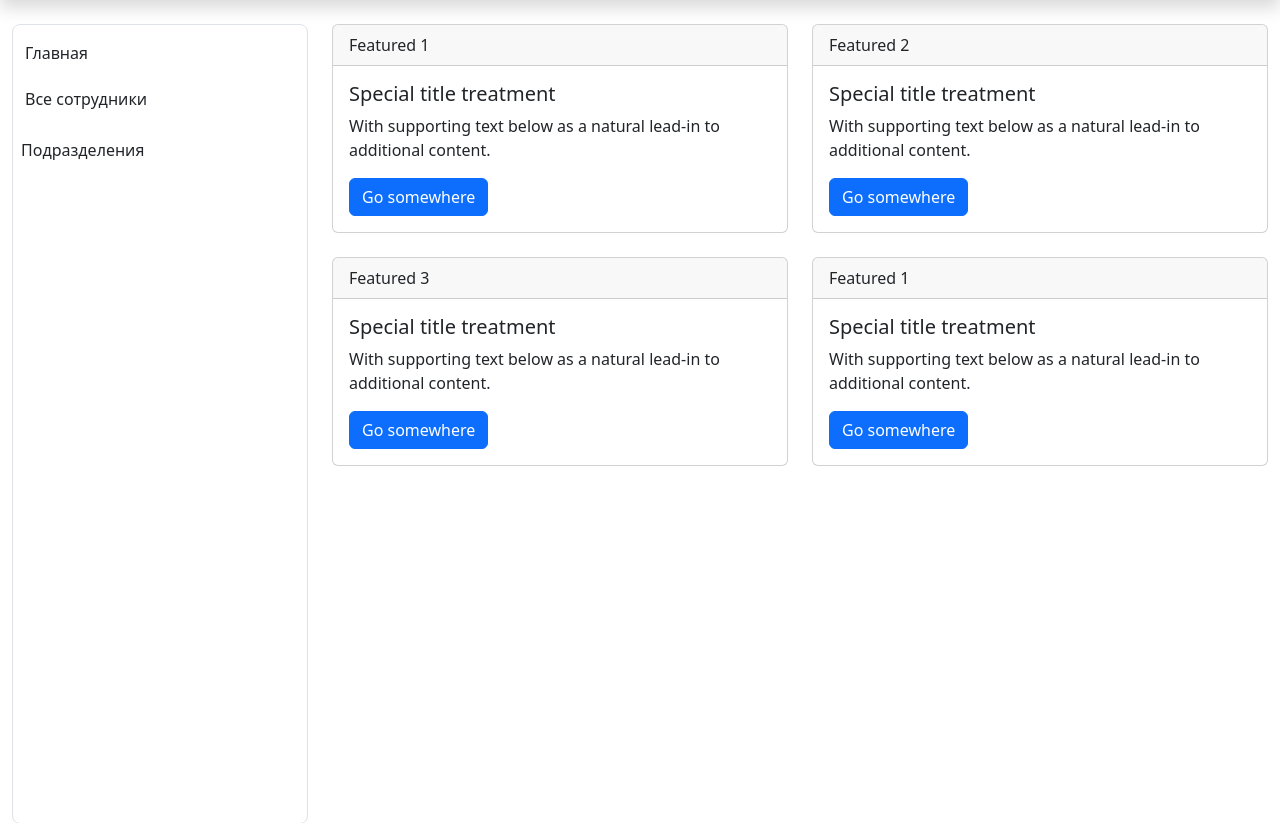
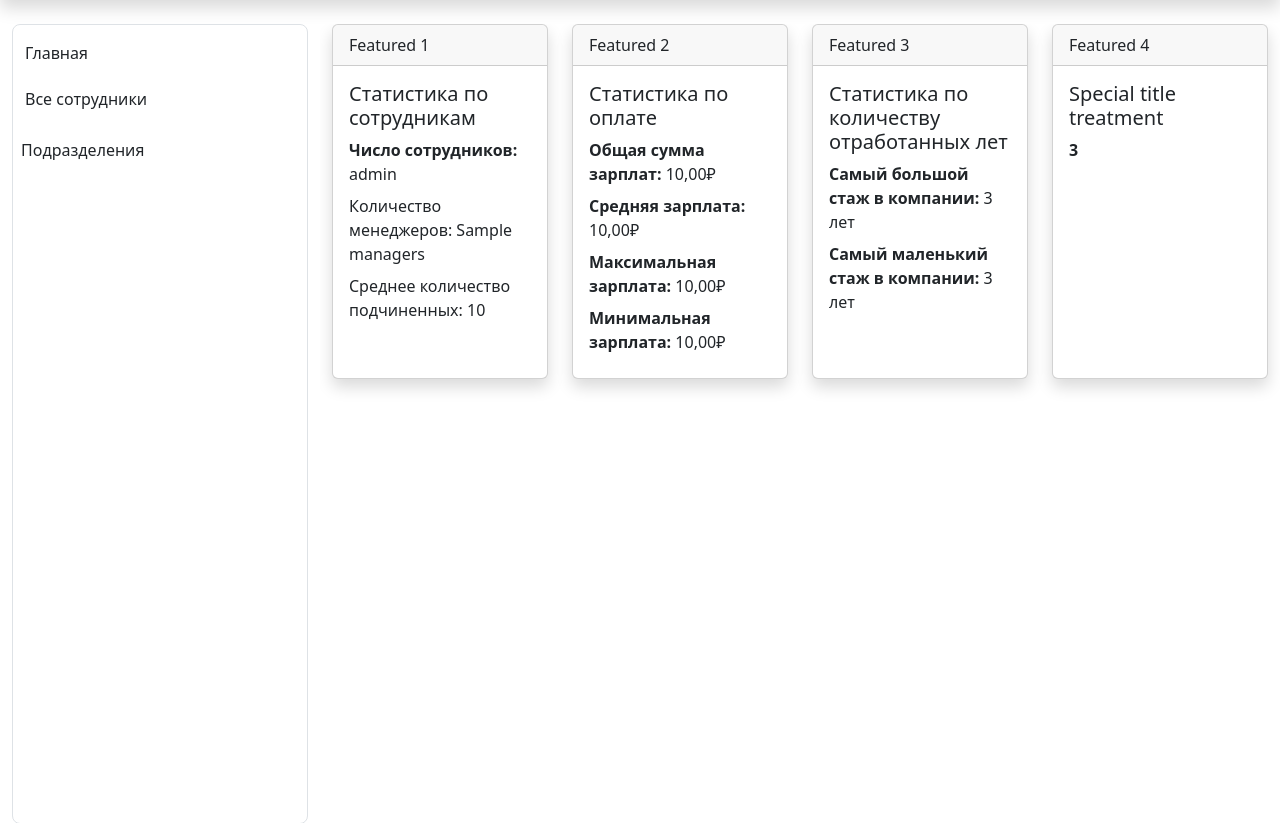
Before and after one commit to Kvezac/silver-robot, a Django app: template templates/company/list_employee.html in a window 1280 px wide. Shown: the part 71-894 px from the top of the page. Run offline with Django 4.2, Linux system fonts and the light colour scheme; tables that the repository leaves empty hold one stand-in row (values such as "Sample post"); the template is opened without the code that fills it: values that come from a table or form of the project are taken from there, most other values are stand-ins (such as "Sample title", 1, 10 or a date in 2020).

Commit message:
modified:   README.md modified:   company/views.py modified:   templates/block/header.html modified:   templates/company/list_employee.html

```diff
--- a/company/views.py
+++ b/company/views.py
@@ -20,7 +20,7 @@ def list_employee(request):
     title = 'Главная страница'
     levels = Employee.objects.all().count()
     managers = Employee.objects.exclude(parent=True).count()
-    avg_subordinates = Employee.objects.aggregate(avg=Avg('children'))['avg']
+    avg_subordinates = Employee.objects.aggregate(avg=Avg('children'))['avg']  # что-то не так
     stats = Employee.objects.aggregate(min_salary=Min('salary'), max_salary=Max('salary'), sum_salary=Sum('salary'),
                                        avg_salary=Avg('salary'))
     min_hire_date = Employee.objects.exclude(hire_date=None).aggregate(min=Min('hire_date'))['min']
--- a/templates/block/header.html
+++ b/templates/block/header.html
@@ -6,9 +6,6 @@
             </a>
         </div>
         <div class="flex-grow-1 d-flex align-items-center justify-content-between">
-            {#            <form class="w-100 me-3">#}
-            {#                <input type="search" class="form-control" placeholder="Поиск...">#}
-            {#            </form>#}
             <form action="{% url 'company:search-results' %}" method="get" class="form-inline my-2 my-lg-0">
                 <input name="q" type="text" class="form-control mr-sm-2" placeholder="Поиск..." aria-label="Поиск">
                 {#                <button class="btn btn-outline-success my-2 my-sm-0 mr-2" type="submit">Поиск</button>#}
--- a/templates/company/list_employee.html
+++ b/templates/company/list_employee.html
@@ -37,55 +37,69 @@
                 {#                    </div>#}
                 {#                </div>#}
                 <div class="row">
-                    <div class="col-sm-6 mb-4">
-                        <div class="card">
+                    <div class="col-md-3 mb-4">
+                        <div class="card shadow h-100">
                             <div class="card-header">
                                 Featured 1
                             </div>
                             <div class="card-body">
-                                <h5 class="card-title">Special title treatment</h5>
-                                <p class="card-text">With supporting text below as a natural lead-in to additional
-                                    content.</p>
-                                <a href="#" class="btn btn-primary">Go somewhere</a>
+                                <h5 class="card-title">Статистика по сотрудникам</h5>
+                                <p class="card-text mb-2 font-13"><strong>Число сотрудников:</strong> {{ levels }}</p>
+                                <p class="card-text mb-2 font-13">Количество менеджеров: {{ managers }}</p>
+                                <p class="card-text mb-2 font-13">Среднее количество
+                                    подчиненных: {{ avg_subordinates }}</p>
+                                {#                                <a href="#" class="btn btn-primary">Go somewhere</a>#}
                             </div>
                         </div>
                     </div>
-                    <div class="col-sm-6 mb-4">
-                        <div class="card">
+                    <div class="col-md-3 mb-4">
+                        <div class="card shadow h-100">
                             <div class="card-header">
                                 Featured 2
                             </div>
                             <div class="card-body">
-                                <h5 class="card-title">Special title treatment</h5>
-                                <p class="card-text">With supporting text below as a natural lead-in to additional
-                                    content.</p>
-                                <a href="#" class="btn btn-primary">Go somewhere</a>
+                                <h5 class="card-title">Статистика по оплате</h5>
+                                <p class="card-text mb-2 font-13"><strong>Общая сумма
+                                    зарплат:</strong> {{ stats.sum_salary|floatformat:2 }}&#8381;</p>
+                                <p class="card-text mb-2 font-13"><strong>Средняя
+                                    зарплата:</strong> {{ stats.avg_salary|floatformat:2 }}&#8381;</p>
+                                <p class="card-text mb-2 font-13"><strong>Максимальная
+                                    зарплата:</strong> {{ stats.max_salary|floatformat:2 }}&#8381;</p>
+                                <p class="card-text mb-2 font-13"><strong>Минимальная
+                                    зарплата:</strong> {{ stats.min_salary|floatformat:2 }}&#8381;</p>
+                                {#                                <a href="#" class="btn btn-primary">Go somewhere</a>#}
                             </div>
                         </div>
                     </div>
-                    <div class="col-sm-6 mb-4">
-                        <div class="card">
+                    <div class="col-md-3 mb-4">
+                        <div class="card shadow h-100">
                             <div class="card-header">
                                 Featured 3
                             </div>
                             <div class="card-body">
-                                <h5 class="card-title">Special title treatment</h5>
-                                <p class="card-text">With supporting text below as a natural lead-in to additional
-                                    content.</p>
-                                <a href="#" class="btn btn-primary">Go somewhere</a>
+                                <h5 class="card-title">Статистика по количеству отработанных лет</h5>
+                                <p class="card-text mb-2 font-13"><strong>Самый большой стаж в
+                                    компании:</strong> {{ longest_employment.age }} лет</p>
+                                <p class="card-text mb-2 font-13"><strong>Самый маленький стаж в компании:</strong>
+                                    {% if shortest_employment.age %}
+                                        {{ longest_employment.age }} лет
+                                    {% else %}
+                                        Работает менее года
+                                    {% endif %}
+                                </p>
+                                {#                                <a href="#" class="btn btn-primary">Go somewhere</a>#}
                             </div>
                         </div>
                     </div>
-                    <div class="col-sm-6 mb-3">
-                        <div class="card">
+                    <div class="col-md-3 mb-4">
+                        <div class="card shadow h-100">
                             <div class="card-header">
-                                Featured 1
+                                Featured 4
                             </div>
                             <div class="card-body">
                                 <h5 class="card-title">Special title treatment</h5>
-                                <p class="card-text">With supporting text below as a natural lead-in to additional
-                                    content.</p>
-                                <a href="#" class="btn btn-primary">Go somewhere</a>
+                                <p class="card-text mb-2 font-13"><strong> {{ longest_employment.age }}</strong></p>
+{#                                <a href="#" class="btn btn-primary">Go somewhere</a>#}
                             </div>
                         </div>
                     </div>
```
Also changed, not shown: README.md.
